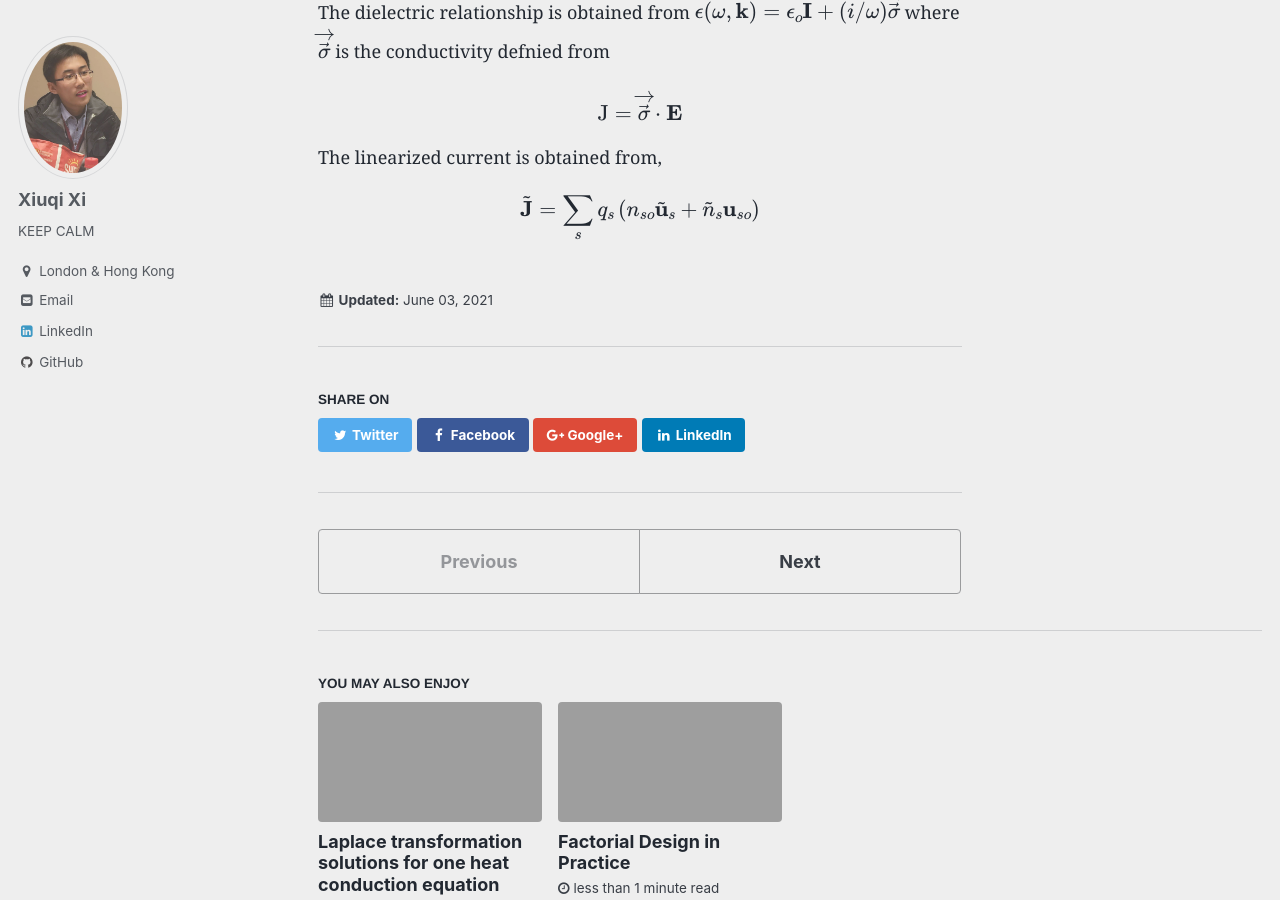
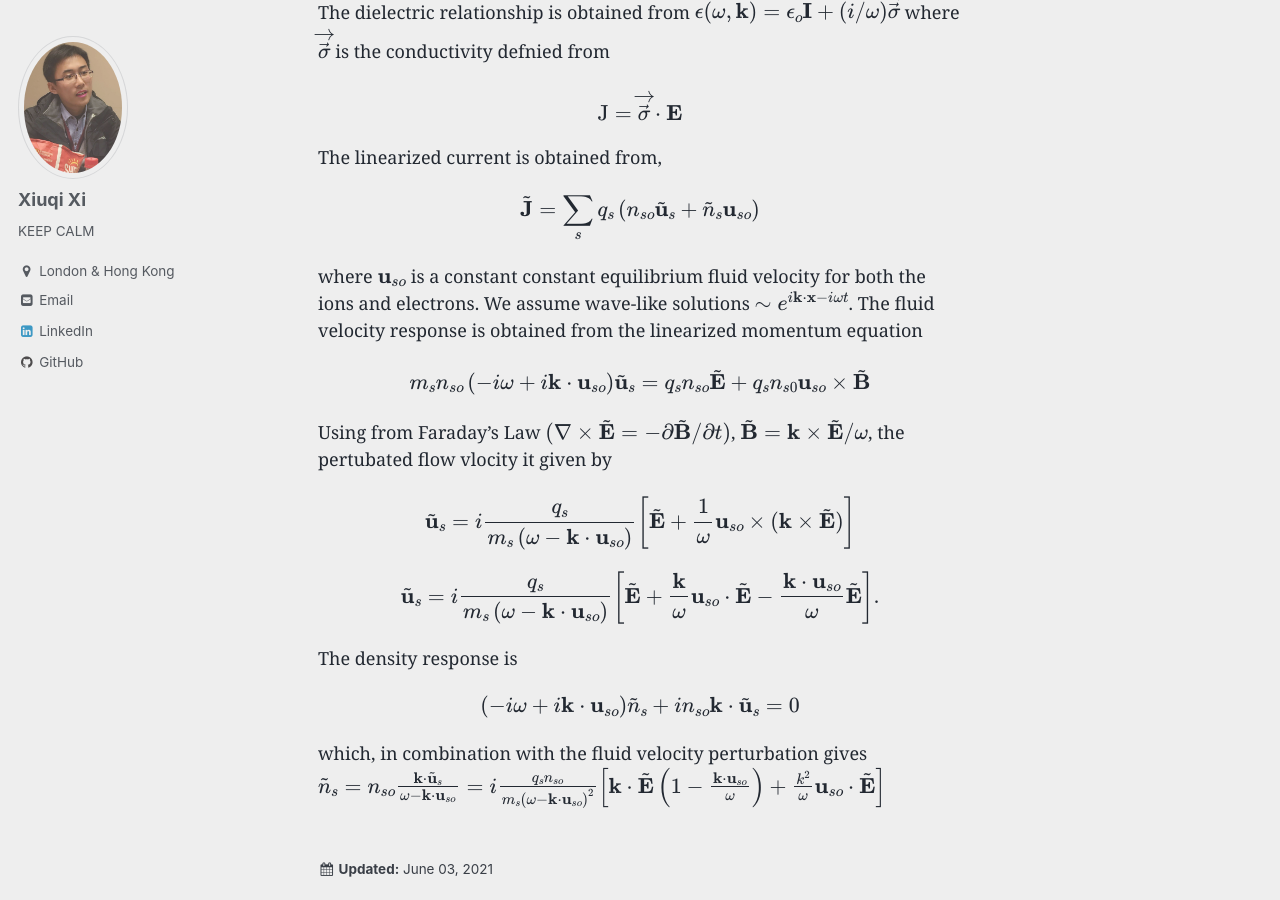
Before and after one commit to XiuqiXi/xiuqixi.github.io, a Jekyll site: the page built from _posts/2017-04-17-Latex on Blog.markdown, in a window 1280 px wide and 900 px high, scrolled down 1062 px. Built offline with Jekyll 4.4.1, drawn with Linux system fonts in a browser that asks for light colours; formulas are drawn with MathJax 3.

Commit message:
Add texts to cold plasma

```diff
--- a/_posts/2017-04-17-Latex on Blog.markdown
+++ b/_posts/2017-04-17-Latex on Blog.markdown
@@ -54,3 +54,30 @@ The linearized current is obtained from,
 $$
 \tilde{\mathbf{J}}=\sum_{s} q_{s}\left(n_{s o} \tilde{\mathbf{u}}_{s}+\tilde{n}_{s} \mathbf{u}_{s o}\right)
 $$
+
+where $\mathbf{u}_{s o}$ is a constant constant equilibrium fluid velocity for both the ions and electrons. We assume wave-like solutions $\sim e^{i \mathbf{k} \cdot \mathbf{x}-i \omega t}$. The fluid velocity response is obtained from the linearized momentum equation
+
+$$
+m_{s} n_{s o}\left(-i \omega+i \mathbf{k} \cdot \mathbf{u}_{s o}\right) \tilde{\mathbf{u}}_{s}=q_{s} n_{s o} \tilde{\mathbf{E}}+q_{s} n_{s 0} \mathbf{u}_{s o} \times \tilde{\mathbf{B}}
+$$
+
+Using from Faraday's Law $(\nabla \times \tilde{\mathbf{E}}=-\partial \tilde{\mathbf{B}} / \partial t)$, $\tilde{\mathbf{B}}=\mathbf{k} \times \tilde{\mathbf{E}} / \omega$, the pertubated flow vlocity it given by
+
+$$
+\tilde{\mathbf{u}}_{s}=i \frac{q_{s}}{m_{s}\left(\omega-\mathbf{k} \cdot \mathbf{u}_{s o}\right)}\left[\tilde{\mathbf{E}}+\frac{1}{\omega} \mathbf{u}_{s o} \times(\mathbf{k} \times \tilde{\mathbf{E}})\right]
+$$
+
+$$
+\tilde{\mathbf{u}}_{s}=i \frac{q_{s}}{m_{s}\left(\omega-\mathbf{k} \cdot \mathbf{u}_{s o}\right)}\left[\tilde{\mathbf{E}}+\frac{\mathbf{k}}{\omega} \mathbf{u}_{s o} \cdot \tilde{\mathbf{E}}-\frac{\mathbf{k} \cdot \mathbf{u}_{s o}}{\omega} \tilde{\mathbf{E}}\right] .
+$$
+
+The density response is
+
+$$
+\left(-i \omega+i \mathbf{k} \cdot \mathbf{u}_{s o}\right) \tilde{n}_{s}+i n_{s o} \mathbf{k} \cdot \tilde{\mathbf{u}}_{s}=0
+$$
+
+which, in combination with the fluid velocity perturbation gives
+$$
+\tilde{n}_{s}=n_{s o} \frac{\mathbf{k} \cdot \tilde{\mathbf{u}}_{s}}{\omega-\mathbf{k} \cdot \mathbf{u}_{s o}}=i \frac{q_{s} n_{s o}}{m_{s}\left(\omega-\mathbf{k} \cdot \mathbf{u}_{s o}\right)^{2}}\left[\mathbf{k} \cdot \tilde{\mathbf{E}}\left(1-\frac{\mathbf{k} \cdot \mathbf{u}_{s o}}{\omega}\right)+\frac{k^{2}}{\omega} \mathbf{u}_{s o} \cdot \tilde{\mathbf{E}}\right]
+$$
```
